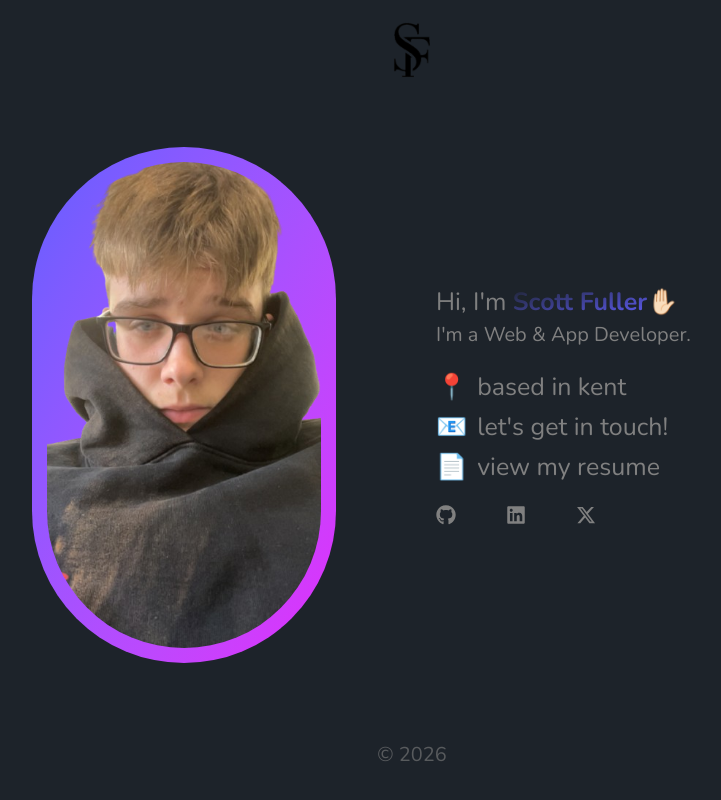
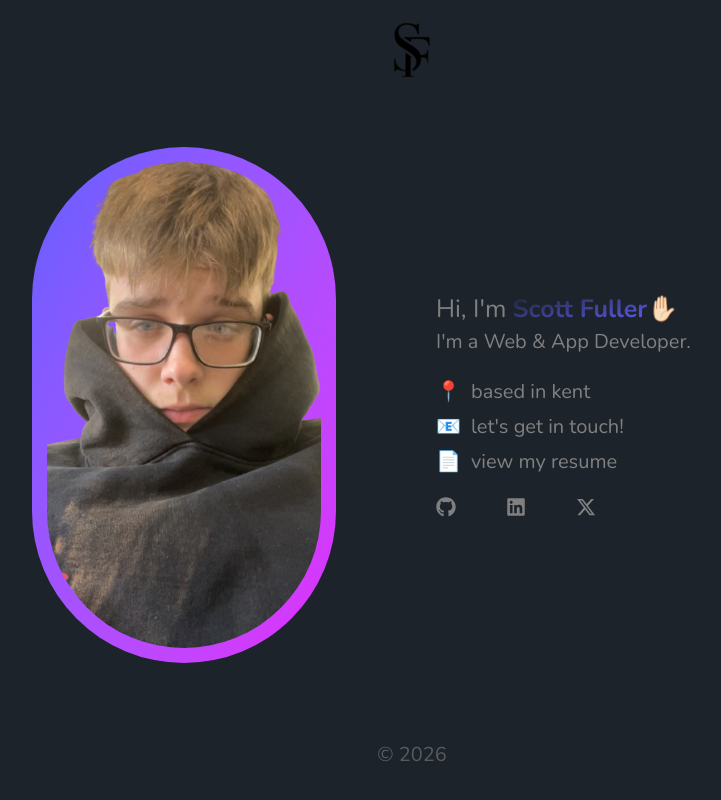
Before and after one commit to SF-08/scottfuller.dev, a Next.js app: page / in a window 1280 px wide. Shown: the whole page, without its empty margins (228-949 px from the left). Built offline with nearby package versions, Linux system fonts and the light colour scheme.

Commit message:
font change 20001

```diff
--- a/app/page.tsx
+++ b/app/page.tsx
@@ -51,7 +51,7 @@ export default function Home() {
             </div>
 
             {/* Bullet Points */}
-            <ul className="space-y-1 text-xl text-center md:text-left">
+            <ul className="space-y-1 text-3x1 text-center md:text-left">
                 {bulletPoints.map(({ icon, label, linkText, href, download }, index) => (
                     <li key={index}>
                         <span className="mr-2">{icon}</span>
```
